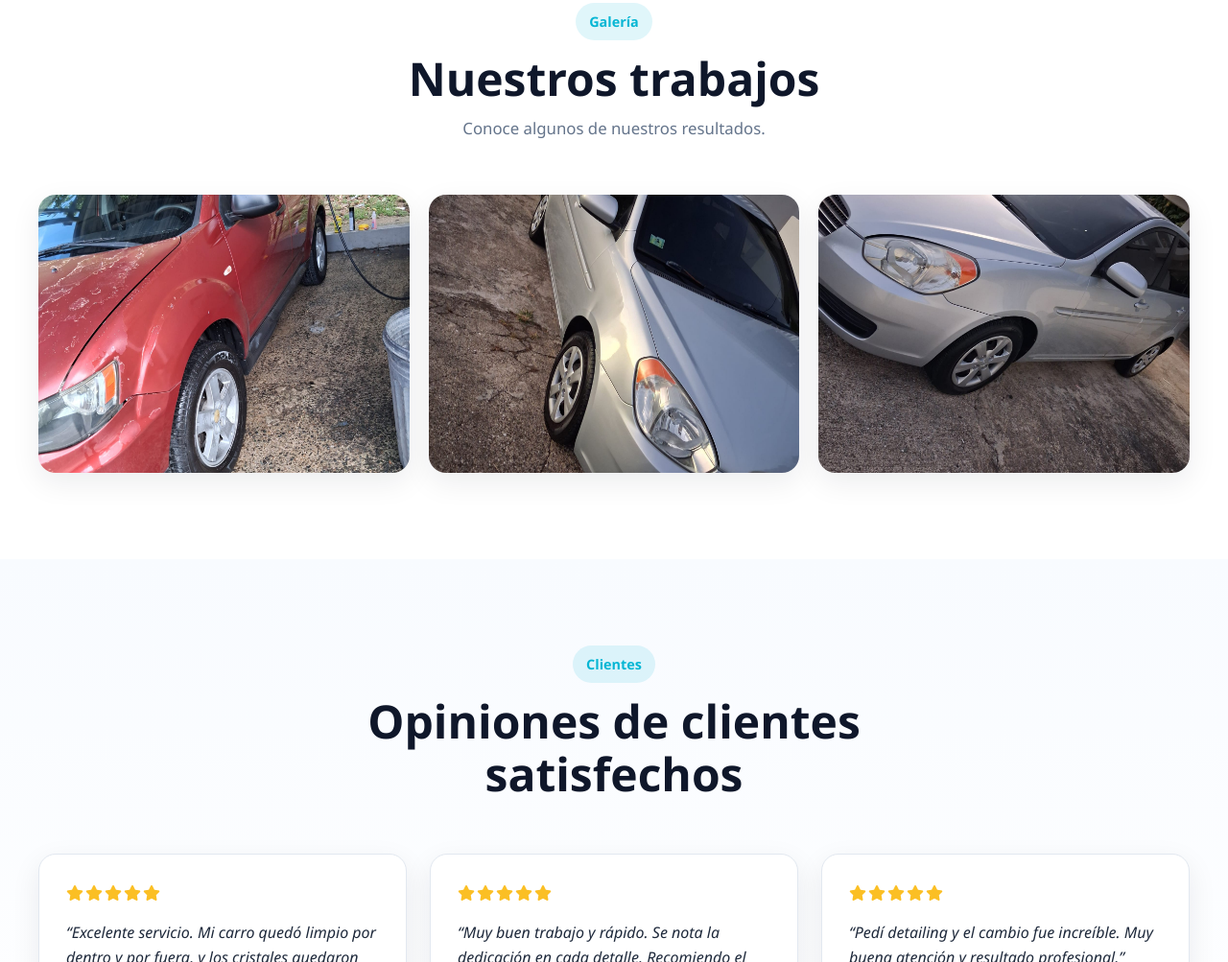
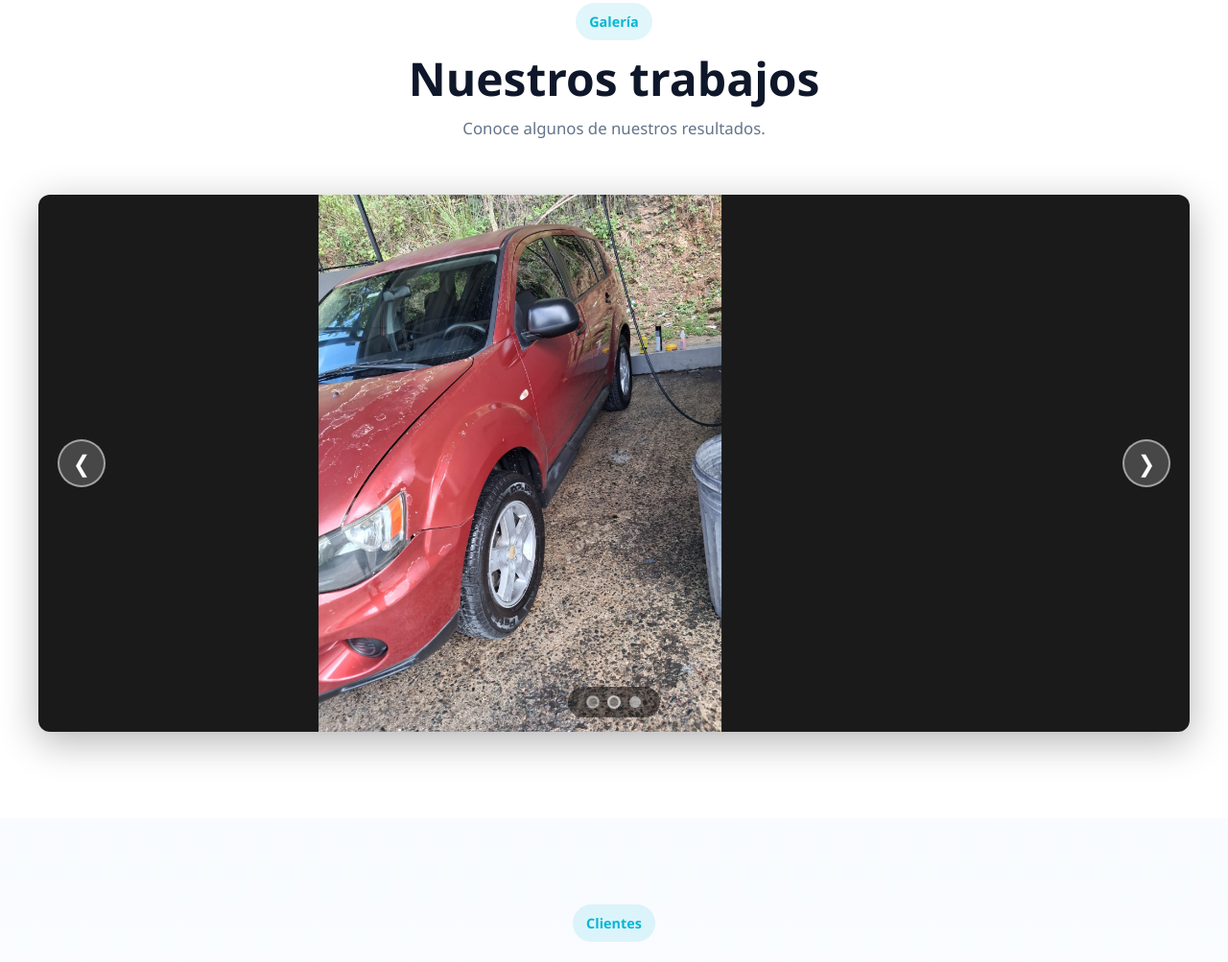
Before and after one commit to Hackerpcb1/Dumbodetailing, a plain HTML site: page index.html in a window 1280 px wide. Shown: the part 2423-3426 px from the top of the page at 96% size. Drawn offline with nearby package versions, Linux system fonts and the light colour scheme.

Commit message:
Add files via upload

```diff
--- a/index.html
+++ b/index.html
@@ -197,26 +197,26 @@
         <p>Conoce algunos de nuestros resultados.</p>
       </div>
 
-      <div class="gallery-grid">
-        <div class="gallery-item">
-          <img src="galeria/image1.jpeg" alt="Trabajo de lavado 1" loading="lazy" />
-          <div class="gallery-overlay">
-            <i class="fas fa-search-plus"></i>
+      <div class="slideshow-container">
+        <div class="slideshow-wrapper">
+          <div class="slide active">
+            <img src="galeria/image1.jpeg" alt="Trabajo de lavado 1" />
+          </div>
+          <div class="slide">
+            <img src="galeria/image2.jpeg" alt="Trabajo de lavado 2" />
+          </div>
+          <div class="slide">
+            <img src="galeria/image3.jpeg" alt="Trabajo de lavado 3" />
           </div>
         </div>
 
-        <div class="gallery-item">
-          <img src="galeria/image2.jpeg" alt="Trabajo de lavado 2" loading="lazy" />
-          <div class="gallery-overlay">
-            <i class="fas fa-search-plus"></i>
-          </div>
-        </div>
+        <button class="slideshow-prev" onclick="changeSlide(-1)">&#10094;</button>
+        <button class="slideshow-next" onclick="changeSlide(1)">&#10095;</button>
 
-        <div class="gallery-item">
-          <img src="galeria/image3.jpeg" alt="Trabajo de lavado 3" loading="lazy" />
-          <div class="gallery-overlay">
-            <i class="fas fa-search-plus"></i>
-          </div>
+        <div class="slideshow-dots">
+          <span class="dot active" onclick="currentSlide(1)"></span>
+          <span class="dot" onclick="currentSlide(2)"></span>
+          <span class="dot" onclick="currentSlide(3)"></span>
         </div>
       </div>
     </div>
@@ -434,6 +434,44 @@
         document.body.style.overflow = '';
       }
     });
+
+    // Gallery Slideshow functionality
+    let gallerySlideIndex = 0;
+    const gallerySlides = document.querySelectorAll('.slideshow-wrapper .slide');
+    const galleryDots = document.querySelectorAll('.slideshow-dots .dot');
+    const galleryWrapper = document.querySelector('.slideshow-wrapper');
+
+    if (gallerySlides.length > 0) {
+      function showGallerySlide(n) {
+        if (n >= gallerySlides.length) gallerySlideIndex = 0;
+        if (n < 0) gallerySlideIndex = gallerySlides.length - 1;
+
+        if (galleryWrapper) {
+          galleryWrapper.style.transform = 'translateX(-' + (gallerySlideIndex * 100) + '%)';
+        }
+
+        galleryDots.forEach(dot => dot.classList.remove('active'));
+        if (galleryDots[gallerySlideIndex]) galleryDots[gallerySlideIndex].classList.add('active');
+      }
+
+      window.changeSlide = function(n) {
+        gallerySlideIndex += n;
+        showGallerySlide(gallerySlideIndex);
+      };
+
+      window.currentSlide = function(n) {
+        gallerySlideIndex = n - 1;
+        showGallerySlide(gallerySlideIndex);
+      };
+
+      // Auto advance slides every 5 seconds
+      setInterval(() => {
+        gallerySlideIndex++;
+        showGallerySlide(gallerySlideIndex);
+      }, 5000);
+
+      showGallerySlide(0);
+    }
   </script>
 </body>
 </html>
--- a/style.css
+++ b/style.css
@@ -553,6 +553,133 @@ img {
   transform: scale(1);
 }
 
+/* Slideshow Gallery */
+.slideshow-container {
+  position: relative;
+  max-width: 100%;
+  margin: 0 auto;
+  overflow: hidden;
+  border-radius: 12px;
+  box-shadow: 0 10px 40px rgba(0, 0, 0, 0.3);
+}
+
+.slideshow-wrapper {
+  display: flex;
+  transition: transform 0.5s ease-in-out;
+}
+
+.slideshow-wrapper .slide {
+  min-width: 100%;
+  position: relative;
+}
+
+.slideshow-wrapper .slide img {
+  width: 100%;
+  height: auto;
+  max-height: 70vh;
+  object-fit: contain;
+  background-color: #1a1a1a;
+  display: block;
+}
+
+.slideshow-prev,
+.slideshow-next {
+  position: absolute;
+  top: 50%;
+  transform: translateY(-50%);
+  width: 50px;
+  height: 50px;
+  background: rgba(255, 255, 255, 0.2);
+  border: 2px solid rgba(255, 255, 255, 0.5);
+  border-radius: 50%;
+  color: white;
+  font-size: 24px;
+  cursor: pointer;
+  transition: all 0.3s ease;
+  display: flex;
+  align-items: center;
+  justify-content: center;
+  z-index: 10;
+  backdrop-filter: blur(5px);
+}
+
+.slideshow-prev:hover,
+.slideshow-next:hover {
+  background: var(--primary-color);
+  border-color: var(--primary-color);
+  transform: translateY(-50%) scale(1.1);
+}
+
+.slideshow-prev {
+  left: 20px;
+}
+
+.slideshow-next {
+  right: 20px;
+}
+
+.slideshow-dots {
+  position: absolute;
+  bottom: 15px;
+  left: 50%;
+  transform: translateX(-50%);
+  display: flex;
+  gap: 10px;
+  z-index: 10;
+  background: rgba(0, 0, 0, 0.5);
+  padding: 10px 20px;
+  border-radius: 25px;
+}
+
+.slideshow-dots .dot {
+  width: 12px;
+  height: 12px;
+  border-radius: 50%;
+  background: rgba(255, 255, 255, 0.5);
+  cursor: pointer;
+  transition: all 0.3s ease;
+  border: 2px solid transparent;
+}
+
+.slideshow-dots .dot.active,
+.slideshow-dots .dot:hover {
+  background: var(--primary-color);
+  transform: scale(1.3);
+  border-color: white;
+}
+
+.slide-caption {
+  position: absolute;
+  bottom: 60px;
+  left: 50%;
+  transform: translateX(-50%);
+  background: rgba(0, 0, 0, 0.7);
+  color: white;
+  padding: 10px 25px;
+  border-radius: 25px;
+  font-size: 14px;
+  backdrop-filter: blur(5px);
+}
+
+@media (max-width: 768px) {
+  .slideshow-wrapper .slide img {
+    max-height: 50vh;
+  }
+  .slideshow-prev,
+  .slideshow-next {
+    width: 40px;
+    height: 40px;
+    font-size: 18px;
+  }
+  .slideshow-dots {
+    padding: 8px 15px;
+  }
+  .slideshow-dots .dot {
+    width: 10px;
+    height: 10px;
+  }
+}
+
 /* Lightbox */
 .lightbox {
   position: fixed;
```
